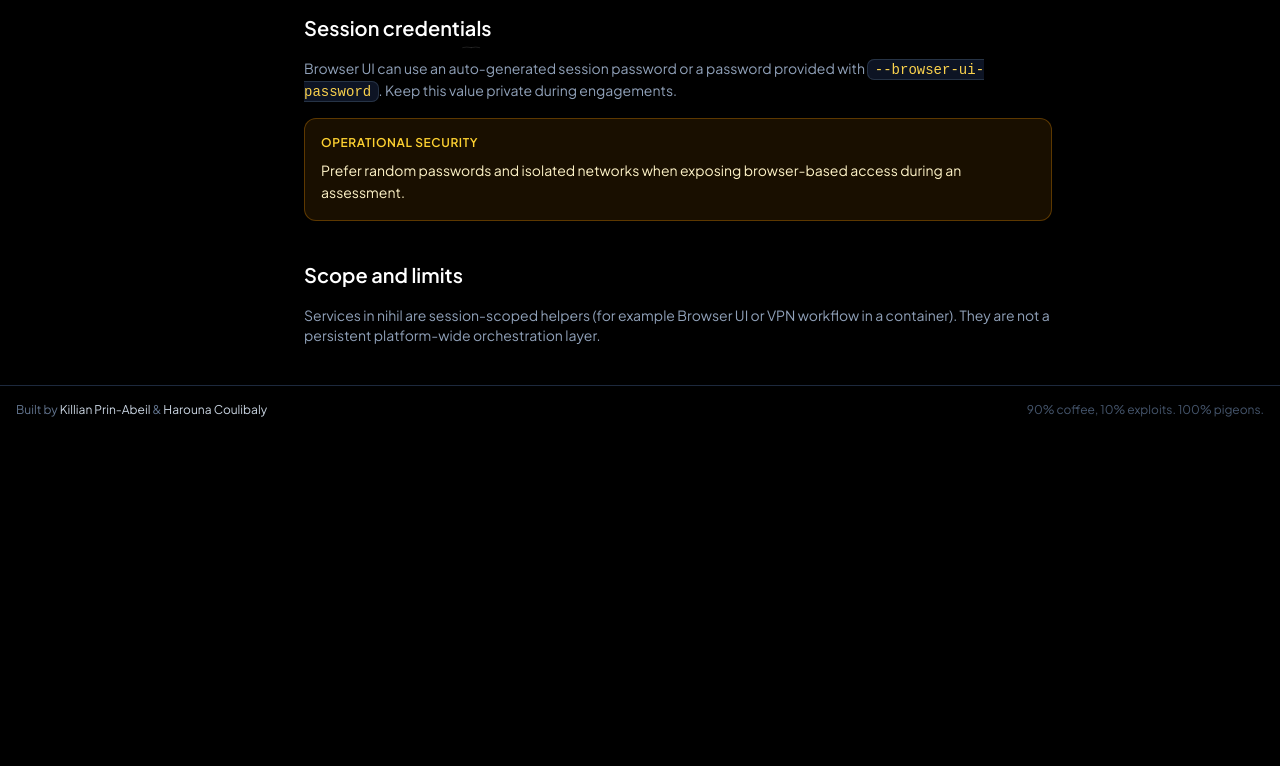
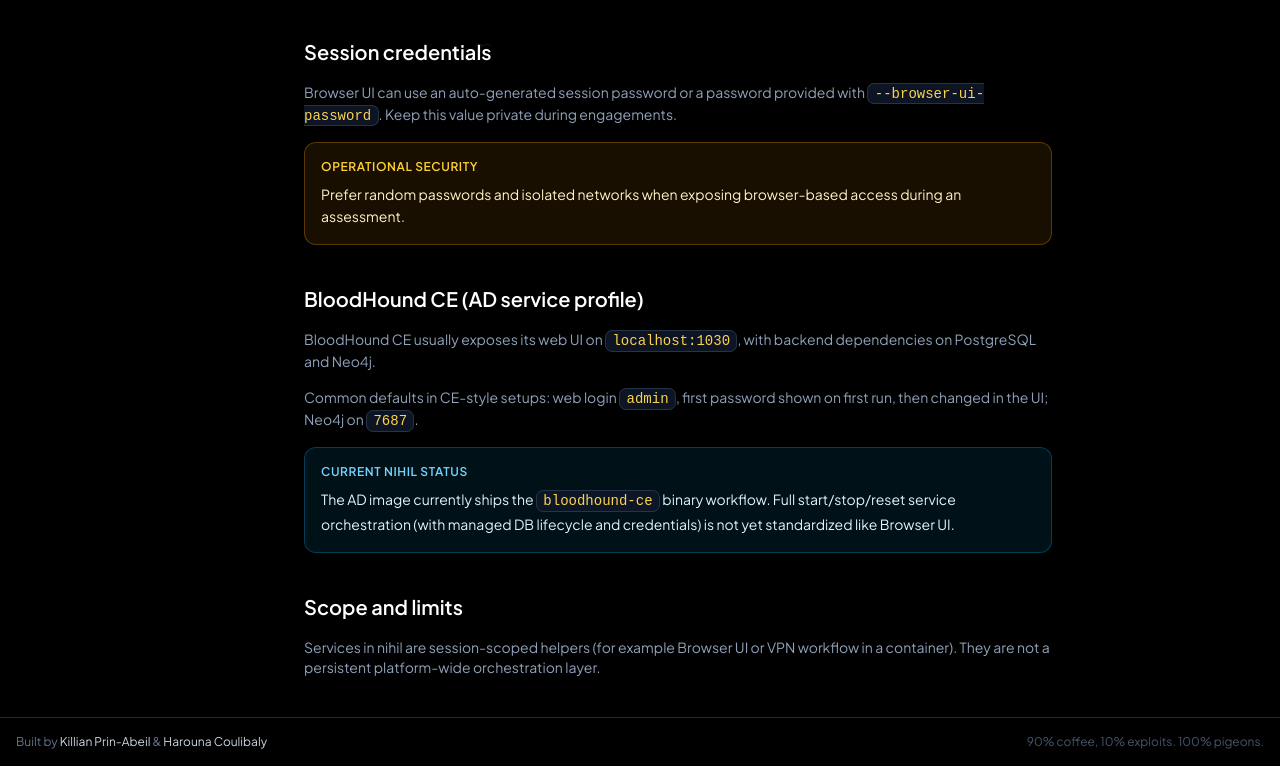
Before and after one commit to TheNullPigeons/nihil.github.io, a React (Vite) app: page /docs/service in a window 1280 px wide. Shown: the part 681-1447 px from the top of the page. Before the commit the page ends 1115 px from the top, so only its background shows below. Built offline with nearby package versions, Linux system fonts and the light colour scheme.

Commit message:
add caido

```diff
--- a/src/pages/docs/ImagesPage.tsx
+++ b/src/pages/docs/ImagesPage.tsx
@@ -261,7 +261,7 @@
                 <h3 className="text-lg font-medium text-white">Key tools by category</h3>
                 <div className="space-y-4">
                   {[
-                    { cat: 'Enum/Recon', tools: 'bloodhound, netexec, ldapdomaindump, enum4linux-ng, windapsearch, pywerview, ldapsearch-ad' },
+                    { cat: 'Enum/Recon', tools: 'bloodhound, bloodhound-ce, netexec, ldapdomaindump, enum4linux-ng, windapsearch, pywerview, ldapsearch-ad' },
                     { cat: 'Exploitation', tools: 'impacket, certipy, bloodyAD, coercer, pywhisker, PetitPotam, noPac, zerologon' },
                     { cat: 'Credential', tools: 'lsassy, donpapi, pypykatz, hashcat, john, masky' },
                     { cat: 'Relay/Coercion', tools: 'responder, mitm6, krbrelayx, ShadowCoerce, DFSCoerce' },
@@ -316,7 +316,7 @@
                     { cat: 'Exploitation', tools: 'sqlmap, commix, xsstrike, tplmap, nosqlmap, graphqlmap, jwt-tool, gopherus' },
                     { cat: 'Proxy', tools: 'mitmproxy, httpie' },
                     { cat: 'SSRF/CORS', tools: 'ssrfmap, corsy, crlfuzz' },
-                    { cat: 'Resources', tools: 'PayloadsAllTheThings, SecLists' },
+                    { cat: 'Resources', tools: 'PayloadsAllTheThings, SecLists, Caido' },
                   ].map((row) => (
                     <div key={row.cat} className="p-3 rounded-xl bg-gradient-to-r from-purple-500/5 to-transparent border border-purple-500/20">
                       <p className="text-sm font-medium text-purple-300">{row.cat}</p>
@@ -457,6 +457,7 @@
 const adTools: Tool[] = [
   { name: 'bloodhound', cmd: 'bloodhound-python', desc: 'AD attack path visualization (ingestor)' },
   { name: 'bloodhound-ce-python', cmd: 'bloodhound-ce-python', desc: 'BloodHound CE Python ingestor' },
+  { name: 'bloodhound-ce', cmd: 'bloodhound-ce', desc: 'BloodHound CE desktop client' },
   { name: 'netexec', cmd: 'netexec', desc: 'SMB/LDAP/WinRM/SSH exploitation framework' },
   { name: 'impacket', cmd: 'secretsdump.py', desc: 'Windows protocol library (Fortra)' },
   { name: 'certipy', cmd: 'certipy', desc: 'ADCS enumeration and exploitation' },
@@ -529,6 +530,8 @@
   { name: 'waybackurls', cmd: 'waybackurls', desc: 'Fetch URLs from Wayback Machine' },
   { name: 'droopescan', cmd: 'droopescan', desc: 'Drupal/CMS scanner' },
   { name: 'cmsmap', cmd: 'cmsmap', desc: 'CMS exploitation' },
+  { name: 'caido-desktop', cmd: 'caido', desc: 'Caido desktop security auditing toolkit (UI)' },
+  { name: 'caido-cli', cmd: 'caido-cli', desc: 'Caido command-line interface' },
 ];
 
 const networkTools: Tool[] = [
--- a/src/pages/docs/ServicePage.tsx
+++ b/src/pages/docs/ServicePage.tsx
@@ -26,6 +26,7 @@
                 'Browser UI is an optional per-container session service.',
                 'Default Browser UI port is random in 6901-6999.',
                 'You can force a fixed port with --browser-ui-port.',
+                'BloodHound CE UI convention is port 1030 when service profile is enabled.',
               ]}
             />
           </section>
@@ -58,6 +59,23 @@
             </Callout>
           </section>
 
+          <section id="bloodhound-ce" className="space-y-4">
+            <h2 className="text-xl font-semibold text-white">BloodHound CE (AD service profile)</h2>
+            <p className="text-slate-400 text-sm">
+              BloodHound CE usually exposes its web UI on <code>localhost:1030</code>, with backend
+              dependencies on PostgreSQL and Neo4j.
+            </p>
+            <p className="text-slate-400 text-sm">
+              Common defaults in CE-style setups: web login <code>admin</code>, first password shown on
+              first run, then changed in the UI; Neo4j on <code>7687</code>.
+            </p>
+            <Callout variant="note" title="Current nihil status">
+              The AD image currently ships the <code>bloodhound-ce</code> binary workflow. Full
+              start/stop/reset service orchestration (with managed DB lifecycle and credentials) is not
+              yet standardized like Browser UI.
+            </Callout>
+          </section>
+
           <section id="scope" className="space-y-4">
             <h2 className="text-xl font-semibold text-white">Scope and limits</h2>
             <p className="text-slate-400 text-sm">
@@ -72,6 +90,7 @@
             { id: 'tldr', label: 'TL;DR' },
             { id: 'desktop', label: 'Desktop Browser UI' },
             { id: 'credentials', label: 'Credentials' },
+            { id: 'bloodhound-ce', label: 'BloodHound CE' },
             { id: 'scope', label: 'Scope & limits' },
           ]}
         />
```
